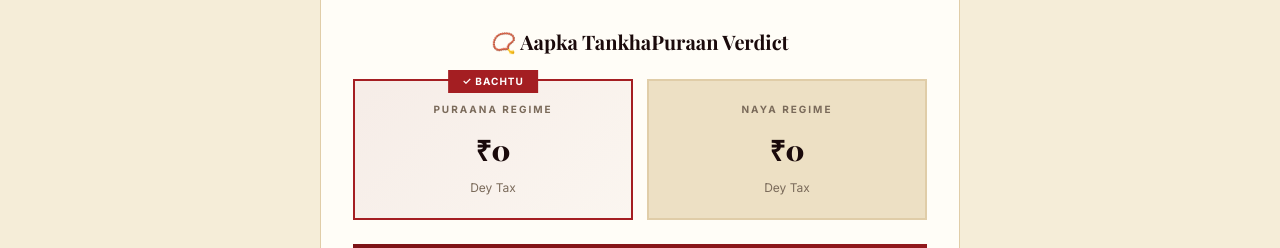
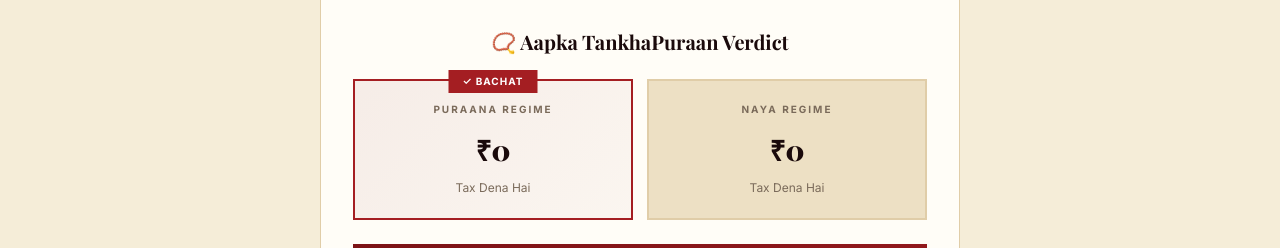
Before and after one commit to amiyamishra1990-rgb/tankhapuraan, a React (Create React App) app: page / in a window 1280 px wide. Both pictures are taken after typing "5", "5", "5", "5", "5", "5" into the empty fields and a click on the button "Calculate Karo →". Shown: the part 1317-1565 px from the top of the page. Built offline with nearby package versions, Linux system fonts and the light colour scheme; a web font is replaced by a local one.

Commit message:
Update App.js

```diff
--- a/src/App.js
+++ b/src/App.js
@@ -433,23 +433,23 @@ export default function App() {
                 <h3 className="verdict-title">📿 Aapka TankhaPuraan Verdict</h3>
                 <div className="regime-compare">
                   <div className={`regime-card ${result.winner === "old" ? "winner" : ""}`}>
-                    {result.winner === "old" && <span className="winner-badge">✓ Bachtu</span>}
+                    {result.winner === "old" && <span className="winner-badge">✓ Bachat</span>}
                     <div className="regime-name">Puraana Regime</div>
                     <div className="regime-tax">{inr(result.oldTax)}</div>
-                    <div className="regime-label">Dey Tax</div>
+                    <div className="regime-label">Tax Dena Hai</div>
                   </div>
                   <div className={`regime-card ${result.winner === "new" ? "winner" : ""}`}>
-                    {result.winner === "new" && <span className="winner-badge">✓ Bachtu</span>}
+                    {result.winner === "new" && <span className="winner-badge">✓ Bachat</span>}
                     <div className="regime-name">Naya Regime</div>
                     <div className="regime-tax">{inr(result.newTax)}</div>
-                    <div className="regime-label">Dey Tax</div>
+                    <div className="regime-label">Tax Dena Hai</div>
                   </div>
                 </div>
 
                 {result.saving > 0 && (
                   <div className="savings-banner">
                     <span className="savings-amount">{inr(result.saving)}</span>
-                    <div className="savings-label">Aapki Bachat | {inr(result.saving / 12)} maas priti bachat</div>
+                    <div className="savings-label">Aapki Bachat | {inr(result.saving / 12)} prati maas bachat</div>
                   </div>
                 )}
 
@@ -466,7 +466,7 @@ export default function App() {
                     <li>Next year tax planning recommendations</li>
                   </ul>
                   <button className="pdf-btn" onClick={handlePDFClick}>
-                    📥 PDF Report Lein — ₹199
+                    📥 PDF Report Lein — ₹199 only
                   </button>
                   <p className="pdf-trust">🔒 Secure payment via Razorpay &nbsp;•&nbsp; Email in 10 mins &nbsp;•&nbsp; Auto-refund if failed</p>
                 </div>
@@ -565,7 +565,7 @@ export default function App() {
                 <label>Email Address</label>
                 <input type="email" placeholder="e.g. amiya@example.com" value={userEmail} onChange={e => setUserEmail(e.target.value)} />
               </div>
-              {loading && <div className="modal-loading">⏳ Order tayaar ho raha hai...</div>}
+              {loading && <div className="modal-loading">⏳ Patrika tayaar ho raha hai...</div>}
               <button
                 className="modal-btn"
                 onClick={handleModalSubmit}
```
